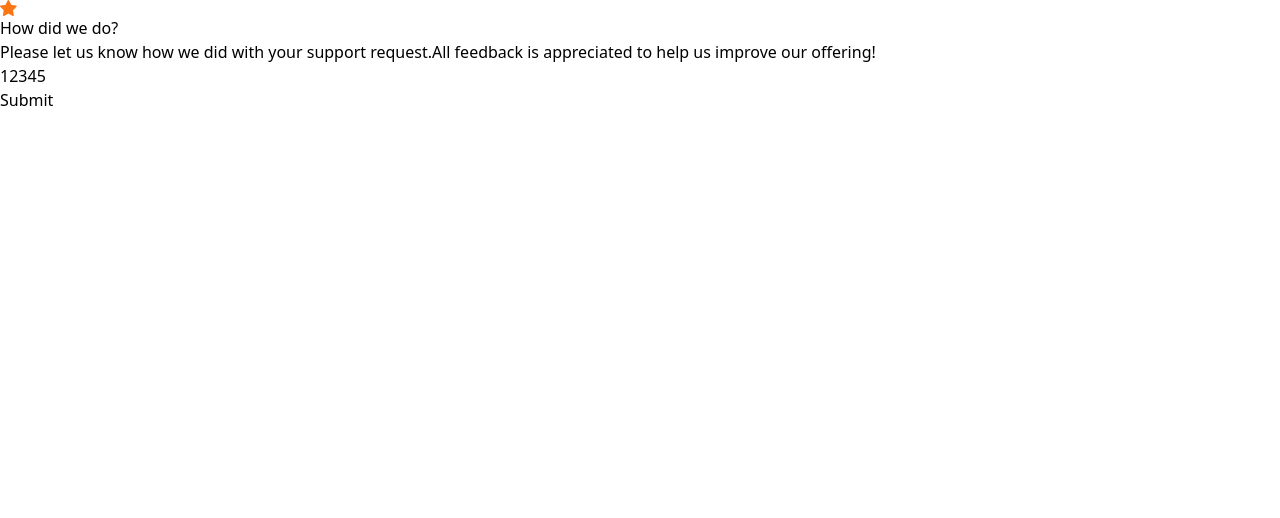
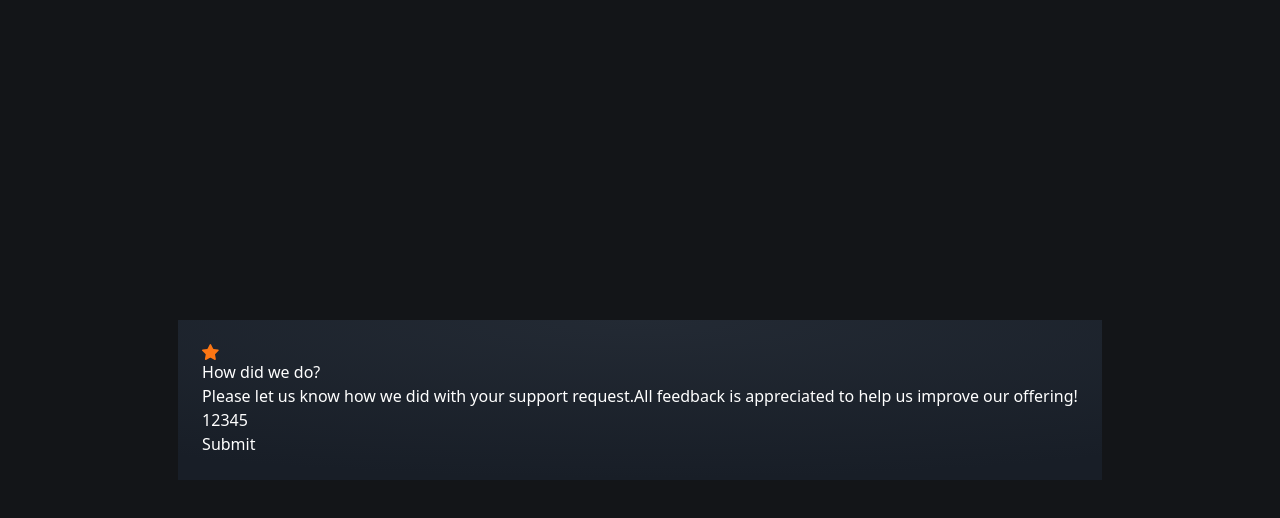
Before and after one commit to hugolitopalito/feedback3mb, a React (Vite) app: page / in a window 1280 px wide. Shown: the top 518 px of the page. Built offline with nearby package versions, Linux system fonts and the light colour scheme.

Commit message:
inicio das estilizações com TailwindCSS

```diff
--- a/index.html
+++ b/index.html
@@ -6,7 +6,7 @@
     <meta name="viewport" content="width=device-width, initial-scale=1.0" />
     <title>Feedback</title>
   </head>
-  <body>
+  <body class="bg-very-dark-blue h-svh flex justify-center items-center">
     <div id="root"></div>
     <script type="module" src="/src/main.jsx"></script>
   </body>
--- a/src/App.jsx
+++ b/src/App.jsx
@@ -2,7 +2,7 @@
 
 export function App(){
   return(
-    <div>
+    <div className="bg-gradient-dark text-white mx-6 p-6">
       <div>
         <img src={iconStar} alt="icon star" />
       </div>
--- a/src/index.css
+++ b/src/index.css
@@ -1 +1,19 @@
 @import "tailwindcss";
+
+@theme{
+    --color-very-dark-blue: #131518;
+    --color-dark-blue: #262E38;
+    --color-light-grey: #969FAD;
+    --color-medium-grey: #7C8798;
+    --color-orange: #FC7614;
+
+    --tracking-1: 1.867px;
+
+    --font-overpass: "Overpass", "sans-serif";
+}
+
+@layer utilities{
+    .bg-gradient-dark{
+        background-image: radial-gradient(98.96% 98.96% at 50% 0%, #232A34 0%, #181E27 100%);
+    }
+}
```
